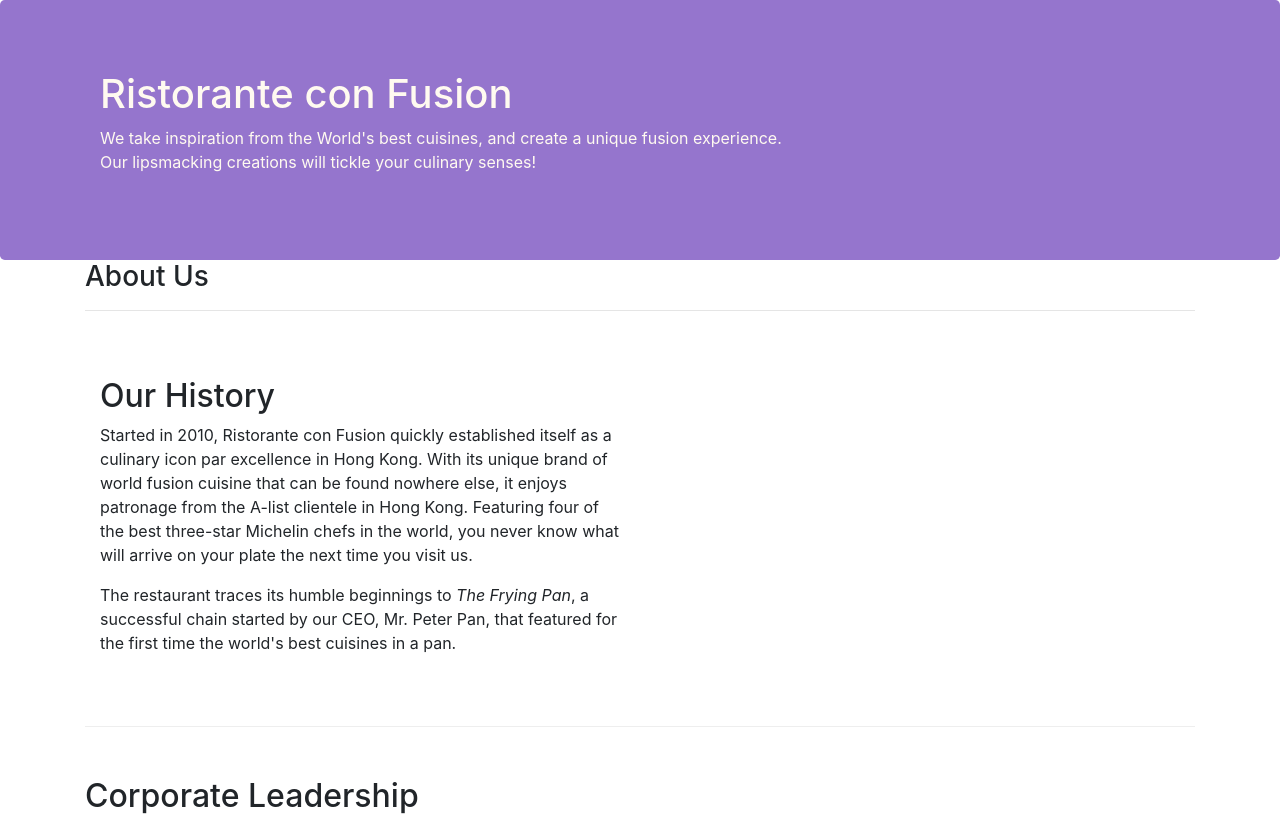
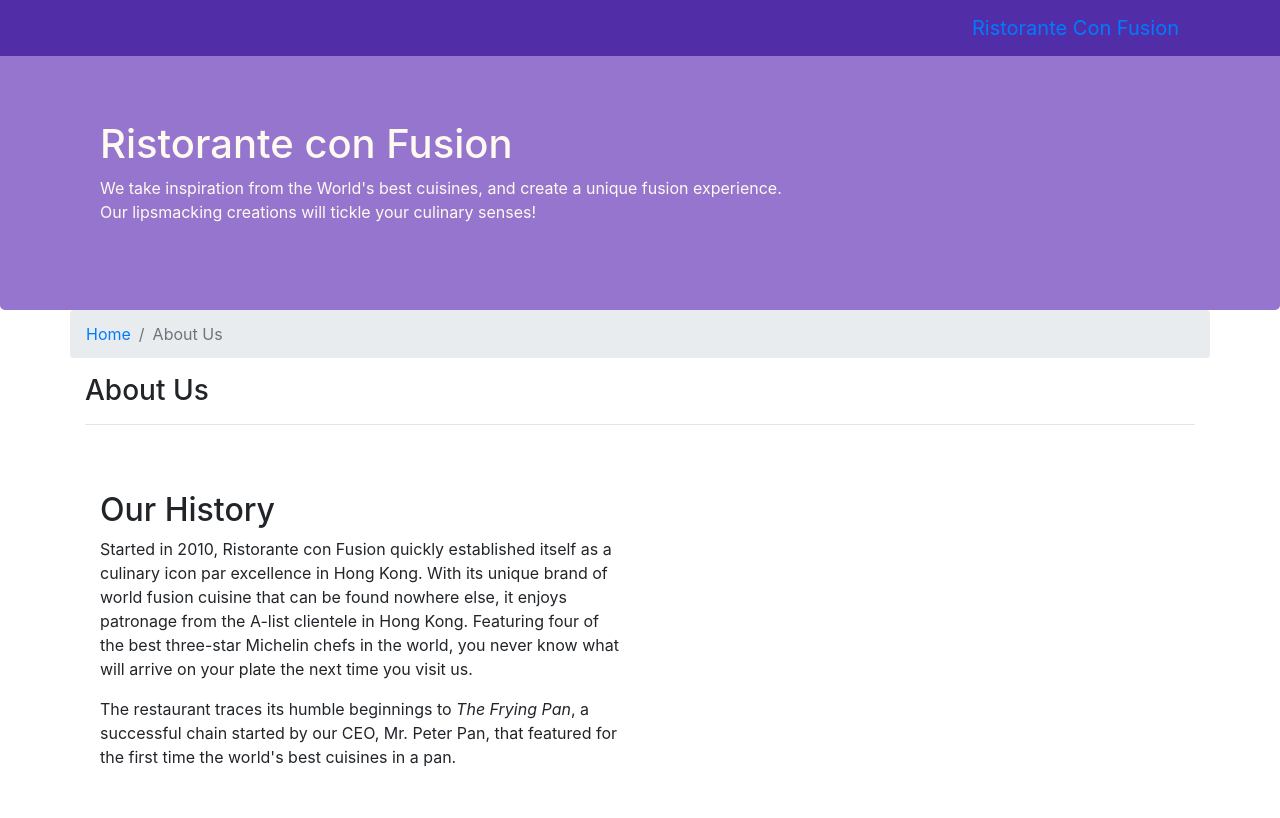
Before and after one commit to GrahamLaw/BootstrapProject, a website: page aboutus.html in a window 1280 px wide. Shown: the top 818 px of the page. Drawn offline with nearby package versions, Linux system fonts and the light colour scheme.

Commit message:
Navbar and Breadcrumbs

```diff
--- a/aboutus.html
+++ b/aboutus.html
@@ -16,6 +16,23 @@
 
 <body>
 
+  <nav class="navbar navbar-inverse navbar-toggleable-sm fixed-top">
+        <div class="container">
+            <button class="navbar-toggler" type="button" data-toggle="collapse" data-target="#Navbar">
+                <span class="navbar-toggler-icon"></span>
+            </button>
+           <a class="navbar-brand" href="./index.html">Ristorante Con Fusion</a>
+           <div class="collapse navbar-collapse" id="Navbar">
+           <ul class="navbar-nav">
+                    <li class="nav-item "><a class="nav-link" href="./index.html">Home</a></li>
+                    <li class="nav-item active"><a class="nav-link" href="#">About</a></li>
+                    <li class="nav-item"><a class="nav-link" href="#">Menu</a></li>
+                    <li class="nav-item"><a class="nav-link" href="#">Contact</a></li>
+                </ul>
+           </div>
+        </div>
+    </nav>
+
     <header class="jumbotron">
         <div class="container">
             <div class="row row-header">
@@ -31,6 +48,10 @@
 
     <div class="container">
         <div  class="row">
+            <ol class="col-12 breadcrumb">
+                <li class="breadcrumb-item"><a href="./index.html">Home</a></li>
+                <li class="breadcrumb-item active">About Us</li>
+            </ol>
             <div class="col-12">
                <h3>About Us</h3>
                <hr>
--- a/css/styles.css
+++ b/css/styles.css
@@ -28,3 +28,12 @@ address{
     margin:0px;
     color:#0f0f0f;
 }
+
+body{
+    padding:50px 0px 0px 0px;
+    z-index:0;
+}
+
+.navbar-inverse {
+     background-color: #512DA8;
+}
```
Also changed, not shown: index.html (+17 -0 lines).
